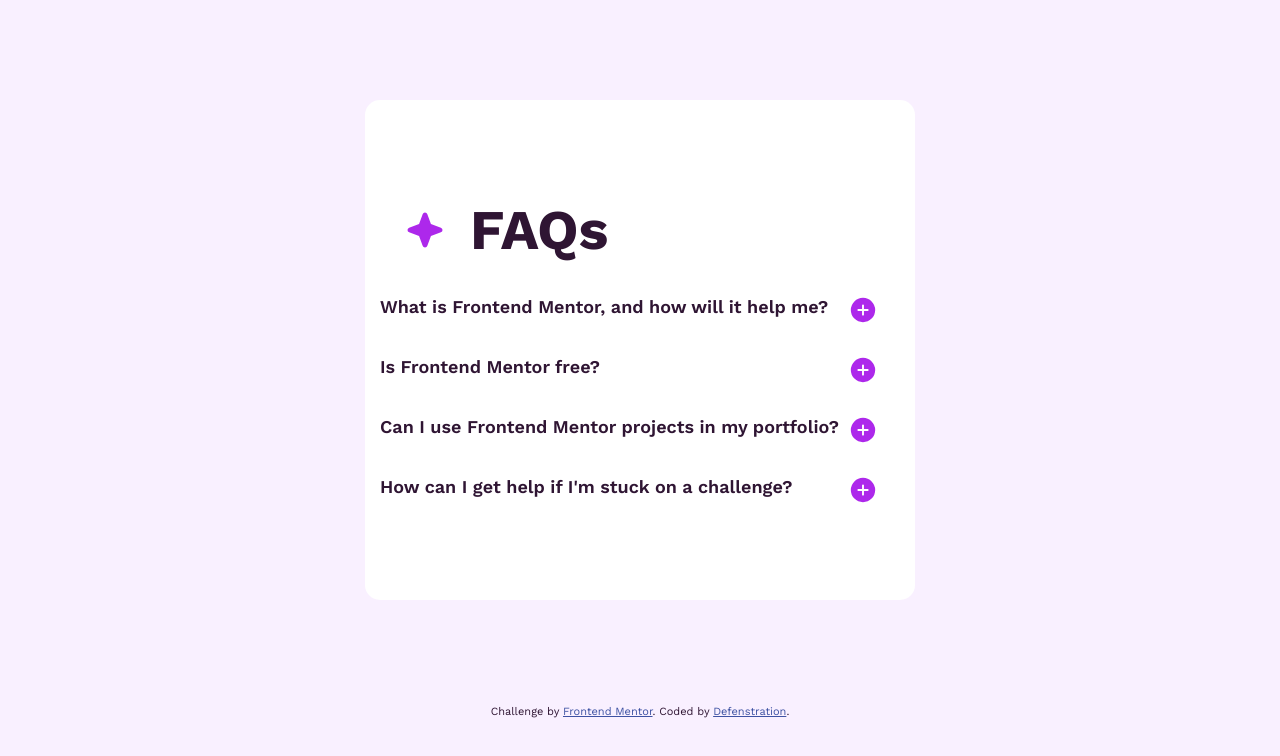
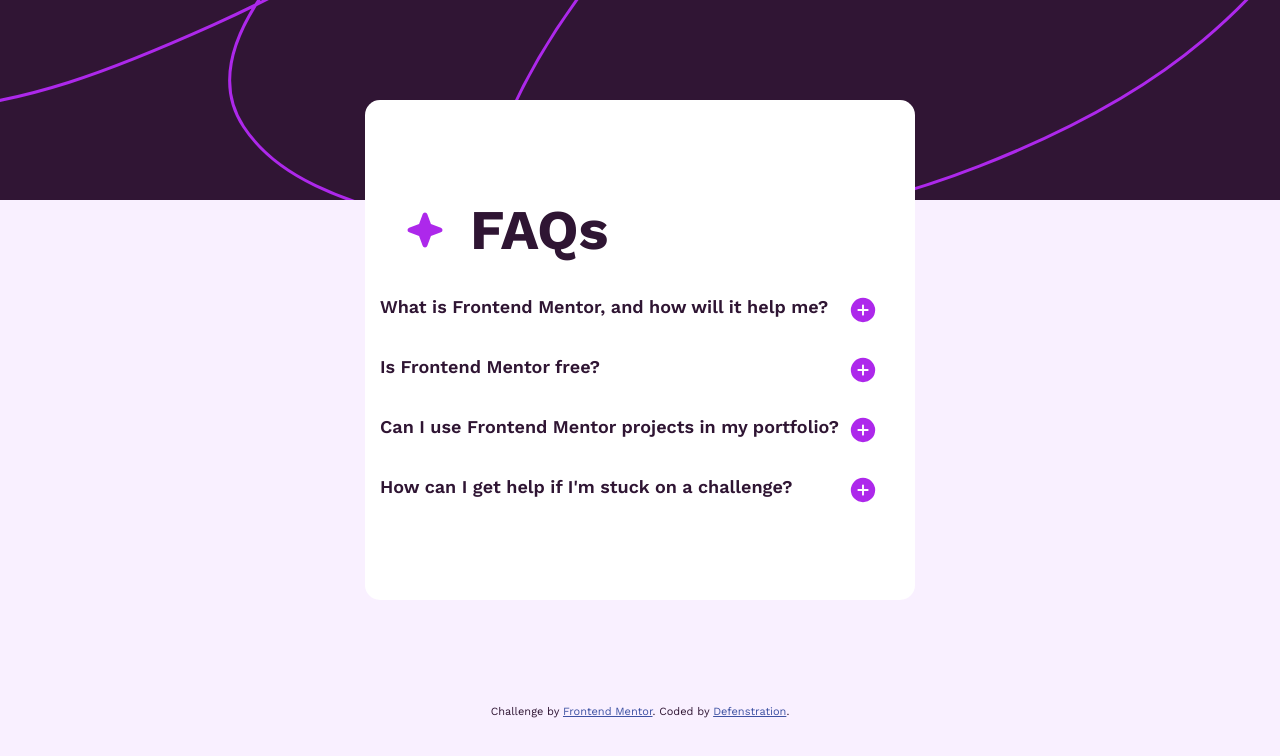
Before and after one commit to defenstration/fm_faq_accordion, a plain HTML site: page index.html in a window 1280 px wide. Drawn offline with nearby package versions, Linux system fonts and the light colour scheme; the site is published under a folder, as on GitHub Pages, so addresses that start at the root find nothing.

Commit message:
issue with pic

```diff
--- a/styles.css
+++ b/styles.css
@@ -87,7 +87,7 @@
 /* Styling                        */
 /*--------------------------------*/
 .banner {
-    background-image: url("/faq-accordion-main/assets/images/background-pattern-desktop.svg");
+    background-image: url("./faq-accordion-main/assets/images/background-pattern-desktop.svg");
     background-position: center;
     height: 200px;
     width: 100%;
```
